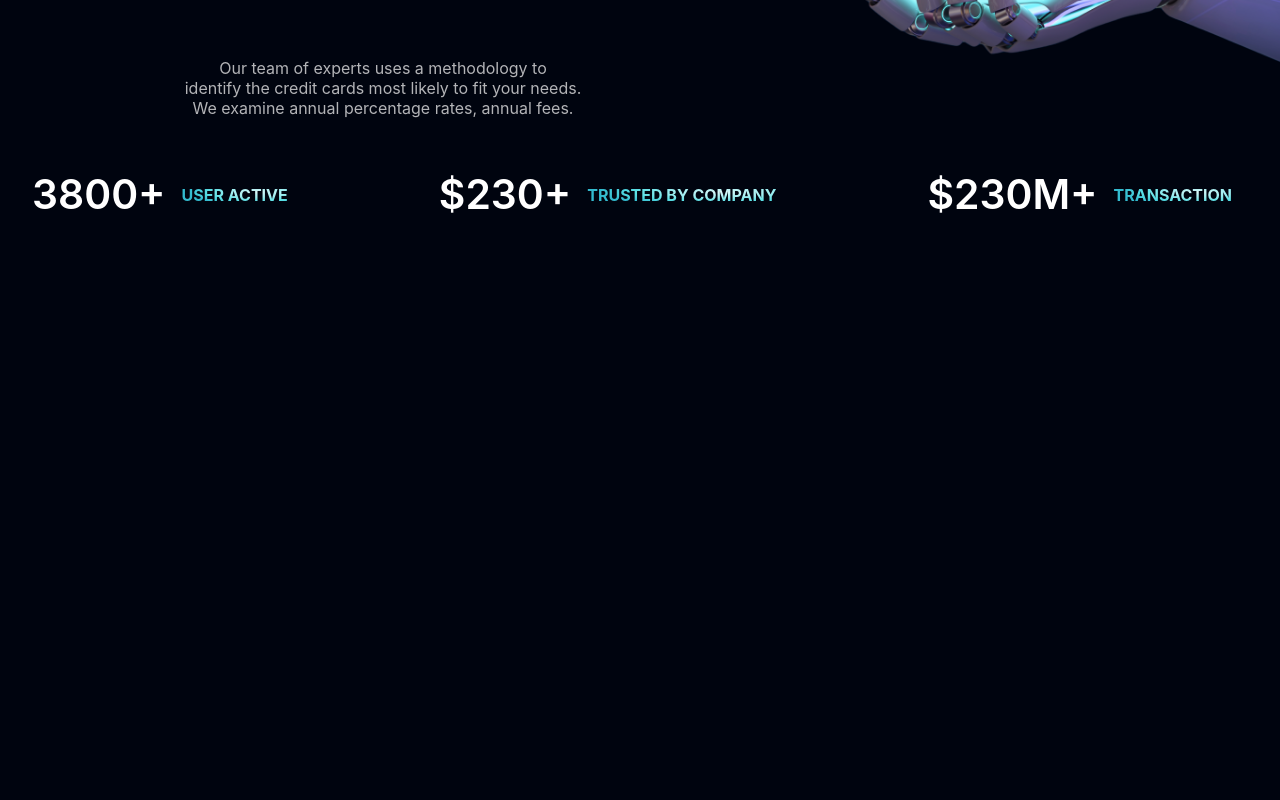
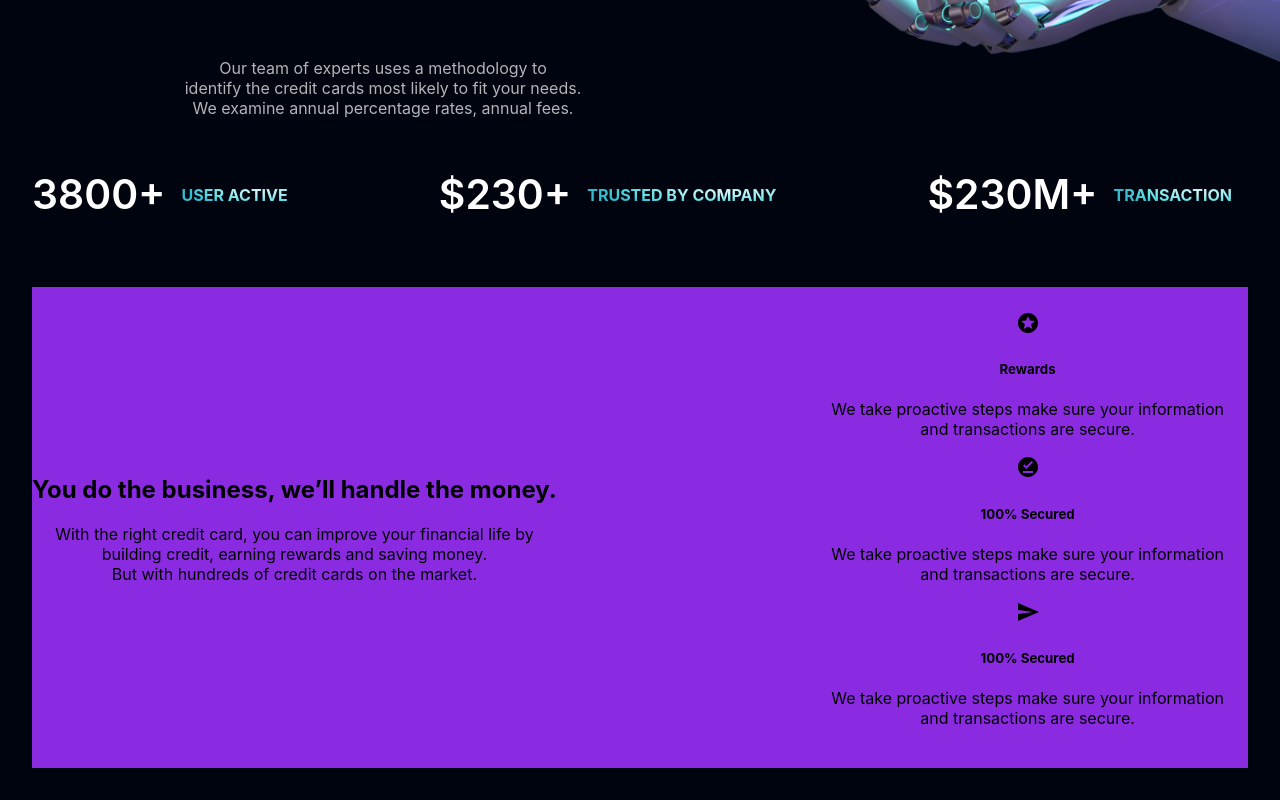
Before and after one commit to ShafiaAnsar/hoo-bank, a React (Create React App) app: page / in a window 1280 px wide. Shown: the part 615-1415 px from the top of the page. Before the commit the page ends 902 px from the top, so only its background shows below. Built offline with nearby package versions, Linux system fonts and the light colour scheme.

Commit message:
'BussinesSection'

```diff
--- a/src/App.js
+++ b/src/App.js
@@ -2,12 +2,14 @@ import './App.css';
 import Navbar from './components/navbar/Navbar';
 import Stats from './components/Stats/Stats'
 import Hero from  './components/Hero/Hero'
+import BussinesSection from './BussinesSection/BussinesSection';
 function App() {
   return (
     <div className="App">
      <Navbar/>
       <Hero/>
       <Stats/>
+      <BussinesSection/>
 
 
 
--- /dev/null
+++ b/src/BussinesSection/BussinesSection.css
@@ -0,0 +1,18 @@
+.bsection{
+    background-color: blueviolet;
+    margin: 2rem;
+}
+.bsection_content{
+    display: flex;
+    justify-content: space-between;
+    align-items: center;
+}
+.bsection_content-right{
+    margin: 1.5rem;
+}
+.rewards{
+    display: flex;
+    justify-content: space-around;
+    flex-direction: column;
+    align-items: center;
+}
--- /dev/null
+++ b/src/BussinesSection/BussinesSection.jsx
@@ -0,0 +1,51 @@
+import React from 'react'
+import './BussinesSection.css'
+import StarsIcon from '@mui/icons-material/Stars';
+import OfflinePinIcon from '@mui/icons-material/OfflinePin';
+import SendIcon from '@mui/icons-material/Send';
+const BussinesSection = () => {
+  return (
+    <div className='bsection'>
+        <div className="bsection_content">
+        <div className="bsection_content-left">
+            <h2>
+            You do the business, we’ll handle the money.
+            </h2>
+            <p>With the right credit card, you can improve your financial life by<br/> building credit, earning rewards and saving money.<br/> But with hundreds of credit cards on the market.</p>
+        </div>
+        <div className="bsection_content-right">
+            <div className="rewards">
+                <div className="rewards_icon">
+                <StarsIcon/>
+                </div>
+                <div className="reward_text">
+                <h5>Rewards</h5>
+                <p>We take proactive steps make sure your information<br/> and transactions are secure.</p>
+                </div>
+                <div className="rewards">
+                <div className="rewards_icon">
+                <OfflinePinIcon/>
+                </div>
+                <div className="reward_text">
+                <h5>100% Secured</h5>
+                <p>We take proactive steps make sure your information <br/>and transactions are secure.</p>
+            </div>
+            </div>
+            </div>
+            <div className="rewards">
+                <div className="rewards_icon">
+                <SendIcon/>
+                </div>
+                <div className="reward_text">
+                <h5>100% Secured</h5>
+                <p>We take proactive steps make sure your information <br/>and transactions are secure.</p>
+            </div>
+            </div>
+          </div>
+          </div>
+
+    </div>
+  )
+}
+
+export default BussinesSection
--- a/src/components/navbar/Navbar.css
+++ b/src/components/navbar/Navbar.css
@@ -11,7 +11,7 @@
 .navbar_logo>img{
     width:6rem;
     height: 2rem;
-    margin-left: 1rem;
+    margin-left: 2rem;
 }
 .navbar_list>ul{
     display: flex;
```
